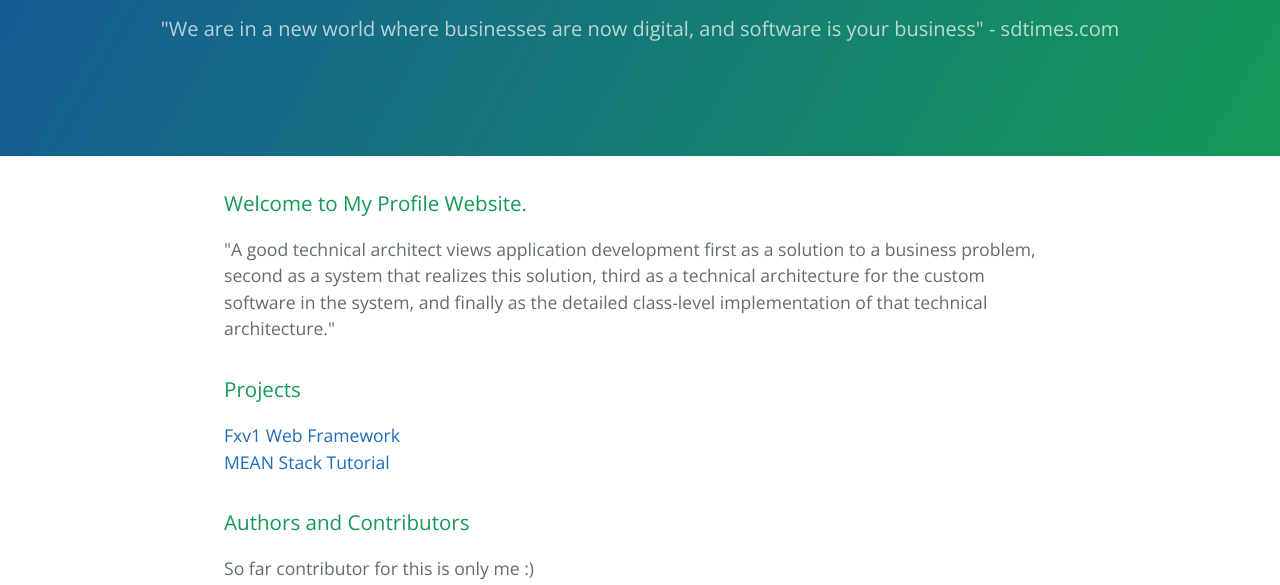
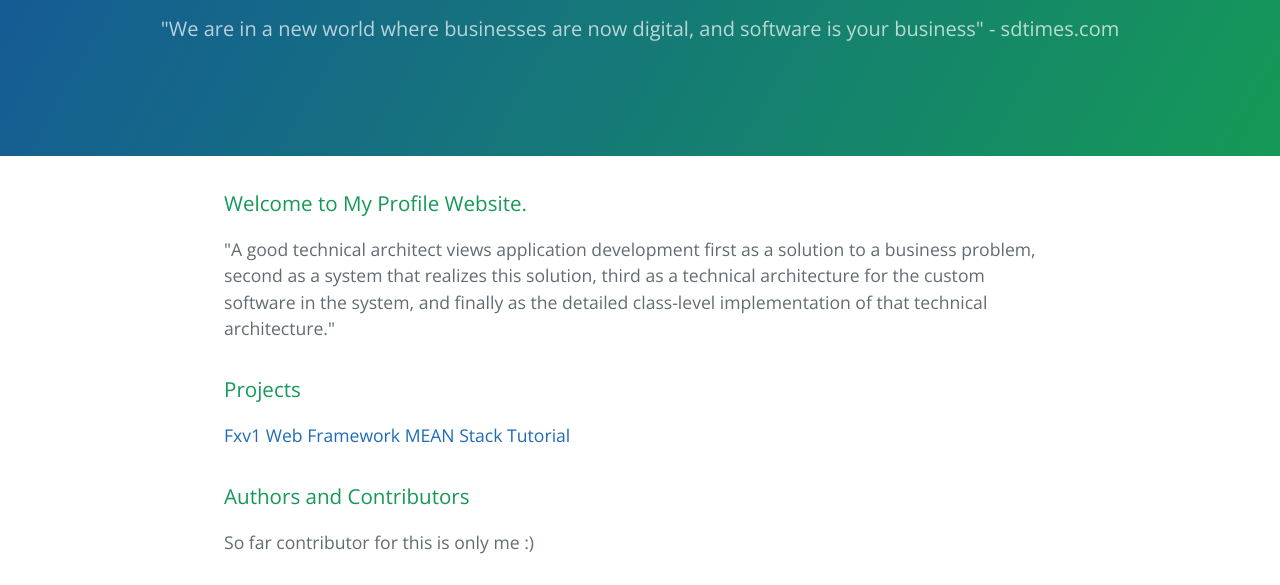
Before and after one commit to yoyoktriwicaksono/myprofile, a plain HTML site: page index.html in a window 1280 px wide. Shown: the part 161-746 px from the top of the page. Drawn offline with nearby package versions, Linux system fonts and the light colour scheme.

Commit message:
Update index.html

```diff
--- a/index.html
+++ b/index.html
@@ -25,8 +25,8 @@
 <a id="creating-pages-manually" class="anchor" href="#creating-pages-manually" aria-hidden="true"><span aria-hidden="true" class="octicon octicon-link"></span></a>Projects</h3>
 
 <p>
-  <a href="https://github.com/yoyoktriwicaksono/fxV1">Fxv1 Web Framework</a><br>
-  <a href="https://github.com/yoyoktriwicaksono/mean">MEAN Stack Tutorial</a><br>
+  <a href="https://github.com/yoyoktriwicaksono/fxV1">Fxv1 Web Framework</a>
+  <a href="https://github.com/yoyoktriwicaksono/mean">MEAN Stack Tutorial</a>
 </p>
 
 <h3>
```
